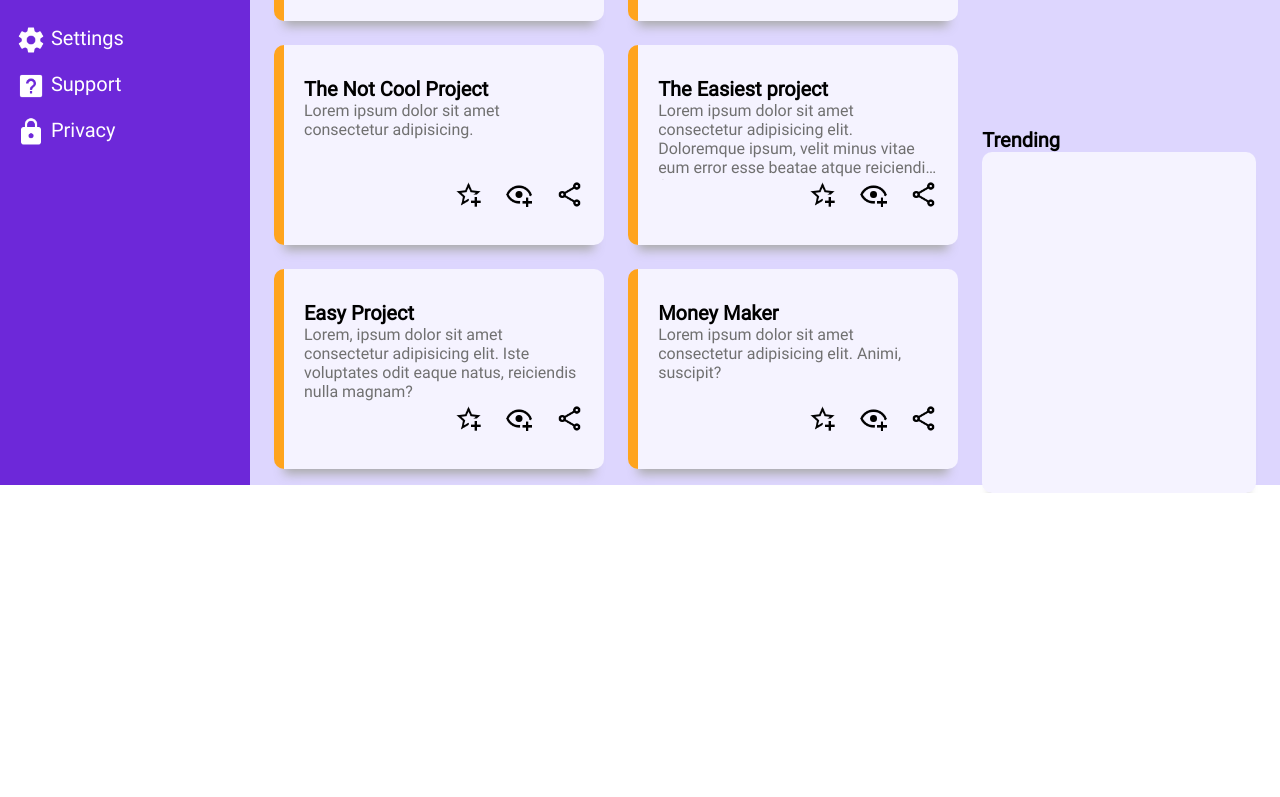
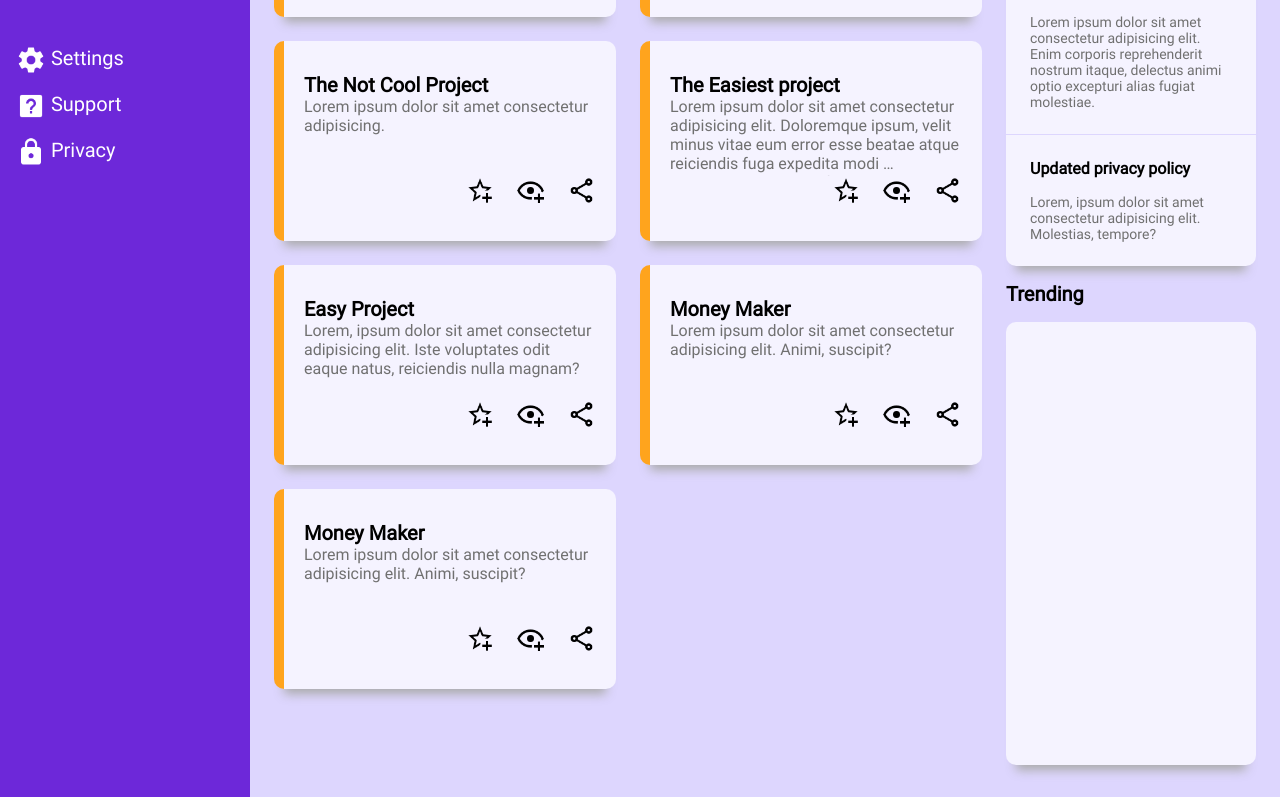
Before and after one commit to NexyusNex/Admin-Dashboard, a plain HTML site: page index.html in a window 1280 px wide. Shown: the part 401-1198 px from the top of the page. Before the commit the page ends 894 px from the top, so only its background shows below. Drawn offline with Linux system fonts and the light colour scheme.

Commit message:
Added grid to the announcement panel and 3 dummy items

```diff
--- a/index.html
+++ b/index.html
@@ -60,7 +60,7 @@
             </div>
         </div>
         <div class="main-content">
-            <div class="Projects">
+            <div class="projects">
                 <span>Your Projects</span>
                 <div class="card-container">
                     <div class="card">
@@ -117,13 +117,33 @@
                             <img src="./Images/share-variant-outline.png" alt="share">
                         </div>
                     </div>
+                    <div class="card">
+                        <span>Money Maker</span>
+                        <div class="text">Lorem ipsum dolor sit amet consectetur adipisicing elit. Animi, suscipit?</div>
+                        <div class="card-options">
+                            <img src="./Images/star-plus-outline.png" alt="favorite">
+                            <img src="./Images/eye-plus-outline.png" alt="view">
+                            <img src="./Images/share-variant-outline.png" alt="share">
+                        </div>
+                    </div>
                 </div>
             </div>
             <div class="news">
                 <div class="panel">
                     <span>Announcements</span>
                     <div class="announcements">
-
+                        <div class="article">
+                            <span>Site maintenance</span>
+                                Lorem ipsum dolor sit amet consectetur adipisicing elit. Asperiores?
+                        </div>
+                        <div class="article">
+                            <span>New community forum</span>
+                            Lorem ipsum dolor sit amet consectetur adipisicing elit. Enim corporis reprehenderit nostrum itaque, delectus animi optio excepturi alias fugiat molestiae.
+                        </div>
+                        <div class="article">
+                            <span>Updated privacy policy</span>
+                            Lorem, ipsum dolor sit amet consectetur adipisicing elit. Molestias, tempore?
+                        </div>
                     </div>
                 </div>
                 <div class="panel">
--- a/style.css
+++ b/style.css
@@ -2,6 +2,11 @@
     margin:0;
     padding:0;
     font-family: roboto, sans-serif;
+    box-sizing: border-box;
+}
+
+body{
+    overflow-x: hidden;
 }
 
 @font-face {
@@ -29,7 +34,7 @@
 .logo{
     display: flex;
     align-items: center;
-    padding: 10px;
+    padding: 20px 10px;
 }
 
 .logo img{
@@ -53,13 +58,13 @@
 
 .header{
     background-color: #f5f3ff;
-    box-sizing: border-box;
     display: grid;
-    grid-template-columns: minmax(400px,4fr) 3fr;
+    grid-template-columns: minmax(0px,4fr) 3fr;
     grid-template-rows:minmax(0,1fr) minmax(0,1fr);
     box-shadow: 0px 15px 15px -10px #aaaaaa;
     position: relative;
-    padding:8px;
+    padding:0px 16px;
+
 }
 
 .search-bar{
@@ -82,10 +87,10 @@
 
 .notification-bar{
     display: flex;
-    align-items: center;
     justify-content: flex-end;
     gap:25px;
-    padding: 0 5%;
+    align-items: center;
+    padding-right: 5%;
     font-size: 24px;
     font-weight: bold;
 }
@@ -138,11 +143,10 @@
 }
 
 .main-content{
-    box-sizing: border-box;
     background-color: #ddd6fe;
     display: grid;
-    grid-template-columns: minmax(400px,5fr) 2fr;
-    padding:28px 24px 16px 24px;
+    grid-template-columns: minmax(400px,3fr) 250px;
+    padding:0px 24px 16px 24px;
     gap:24px;
 }
 
@@ -162,7 +166,6 @@
 .card{
     display: flex;
     flex-direction: column;
-    box-sizing: border-box;
     border-left: 10px solid #ffa41d;
     background-color: #f5f3ff;
     height:200px;
@@ -195,20 +198,47 @@
     white-space: pre-wrap;
     height: 100%;
 }
+.projects{
+    padding-top:24px;
+}
 .news{
+    padding-top:24px;
     display: grid;
     grid-template-columns: 1fr;
     grid-template-rows: minmax(0px,1fr) minmax(0px,1fr);
 }
-.announcements{
-    background-color: #f5f3ff;
-    border-radius: 10px;
-    box-shadow: 0px 15px 10px -10px #aaaaaa;
+.panel{
+    display: flex;
+    flex-direction: column;
+    padding-bottom: 16px;
 }
-.trending{
+
+.announcements, .trending{
     display: flex;
     background-color: #f5f3ff;
     border-radius: 10px;
     height:100%;
     box-shadow: 0px 15px 10px -10px #aaaaaa;
 }
+
+.announcements{
+    display: grid;
+    grid-template-rows: repeat(auto-fill,1fr);
+}
+
+.article{
+    padding: 24px 24px;
+    font-size: 14px;
+    color:#707070;
+    border-bottom: 1px solid #ddd6fe;
+}
+
+.article:last-child{
+    border-bottom: none;
+}
+
+.article span{
+    display: block;
+    font-size: 16px;
+    color:black;
+}
```
